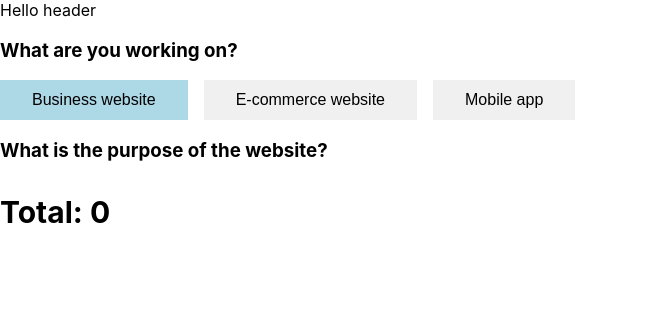
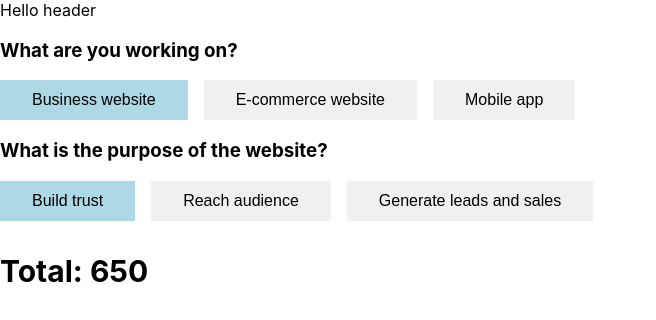
Before and after one commit to asnbkk/cost-calculator, a React (Create React App) app: page / in a window 1280 px wide. Shown: the top 320 px of the page, without its empty margins (0-656 px from the left). Built offline with nearby package versions, Linux system fonts and the light colour scheme.

Commit message:
shit again

```diff
--- a/src/components/Calculator/Calculator.js
+++ b/src/components/Calculator/Calculator.js
@@ -8,16 +8,34 @@ import {
   StockUnits,
   Registration,
   Payments,
+  Purpose,
 } from '../../temp/TabOptions';
 import { GlobalContext } from '../../context/GlobalState';
 
 const Calculator = () => {
-  const { type, ECW, selectType, setState } = useContext(GlobalContext);
+  const { type, ECW, BW, selectType, setState } = useContext(GlobalContext);
 
   const businessWebsite = () => {
+    let purpose = BW.find((o) => o.type === 'BW_PURPOSE');
+    let designType = BW.find((o) => o.type === 'BW_DESIGN');
     return (
       <>
         <h3>What is the purpose of the website?</h3>
+        <Tabs
+          options={Purpose}
+          defaultOption={purpose}
+          onSelect={(purpose) => {
+            setState(purpose.name, purpose.price, 'BW_PURPOSE');
+          }}
+        />
+        {/* <h3>Custom design or a template?</h3>
+        <Tabs
+          options={DesignType}
+          defaultOption={designType}
+          onSelect={(designType) => {
+            setState(designType.name, designType.price, 'BW_DESIGN');
+          }}
+        /> */}
       </>
     );
   };
--- a/src/context/AppReducer.js
+++ b/src/context/AppReducer.js
@@ -19,6 +19,16 @@ const Reducer = (state, action) => {
         ],
       };
 
+    case 'BW_PURPOSE':
+    case 'BW_DESIGN':
+      return {
+        ...state,
+        BW: [
+          ...state.ECW.filter((o) => o.type !== action.payload.type),
+          action.payload,
+        ],
+      };
+
     default:
       return state;
   }
--- a/src/context/GlobalState.js
+++ b/src/context/GlobalState.js
@@ -10,7 +10,10 @@ const initialState = {
     { type: 'ECW_REGISTRATION', name: 'No', price: 0 },
     { type: 'ECW_PAYMENTS', name: 'No', price: 0 },
   ],
-  BW: [],
+  BW: [
+    { type: 'BW_PURPOSE', name: 'Build trust', price: 200 },
+    { type: 'BW_DESIGN', name: 'Custom', price: 450 },
+  ],
   MA: [],
 };
 
--- a/src/temp/TabOptions.js
+++ b/src/temp/TabOptions.js
@@ -31,3 +31,9 @@ export const Payments = [
   { name: 'Yes', price: 3000 },
   { name: 'No', price: 0 },
 ];
+
+export const Purpose = [
+  { name: 'Build trust', price: 200 },
+  { name: 'Reach audience', price: 500 },
+  { name: 'Generate leads and sales', price: 700 },
+];
```
